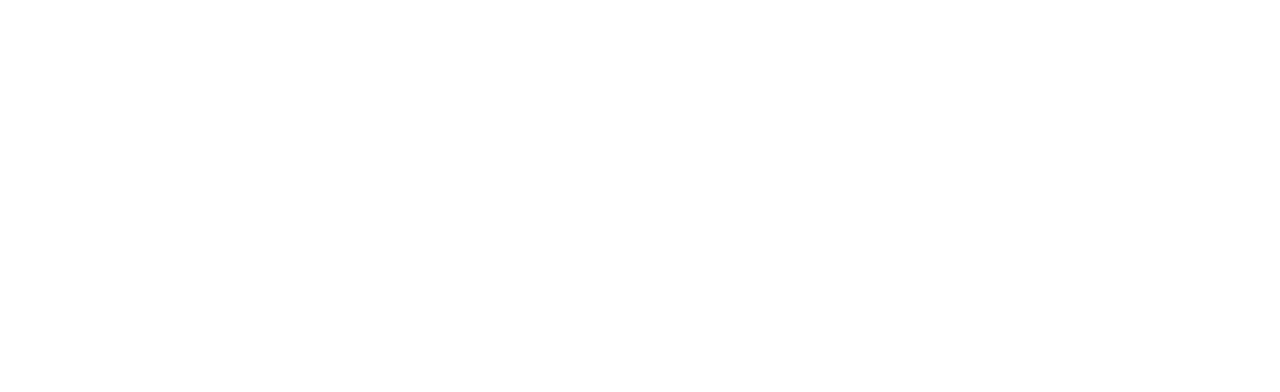
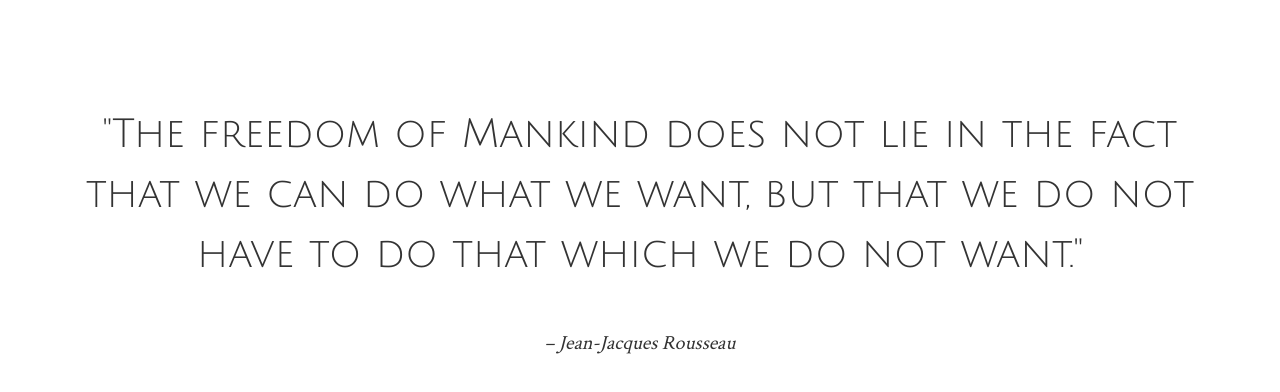
Before and after one commit to frontendiris/simple-quote-page, a plain HTML site: page index.html in a window 1280 px wide. Drawn offline with Linux system fonts and the light colour scheme.

Commit message:
update html

```diff
--- a/index.html
+++ b/index.html
@@ -1,12 +1,20 @@
 <!DOCTYPE html>
-<html lang="en">
+<html>
 <head>
-    <meta charset="UTF-8">
-    <meta http-equiv="X-UA-Compatible" content="IE=edge">
-    <meta name="viewport" content="width=device-width, initial-scale=1.0">
-    <title>Simple quote page</title>
+  <meta charset="utf-8">
+  <meta name="viewport" content="width=device-width initial-scale=1">
+
+  <link rel="stylesheet" type="text/css" href="main.css">
+  <link href="https://fonts.googleapis.com/css?family=Crimson+Text|Julius+Sans+One" rel="stylesheet">
+
+  <title>Freedom</title>
 </head>
 <body>
 
+  <div class="wrapper">
+    <p class="quote">"The freedom of Mankind does not lie in the fact that we can do what we want, but that we do not have to do that which we do not want."</p>
+    <p class="author"><small>– Jean-Jacques Rousseau</small></p>
+  </div>
+
 </body>
 </html>
```
